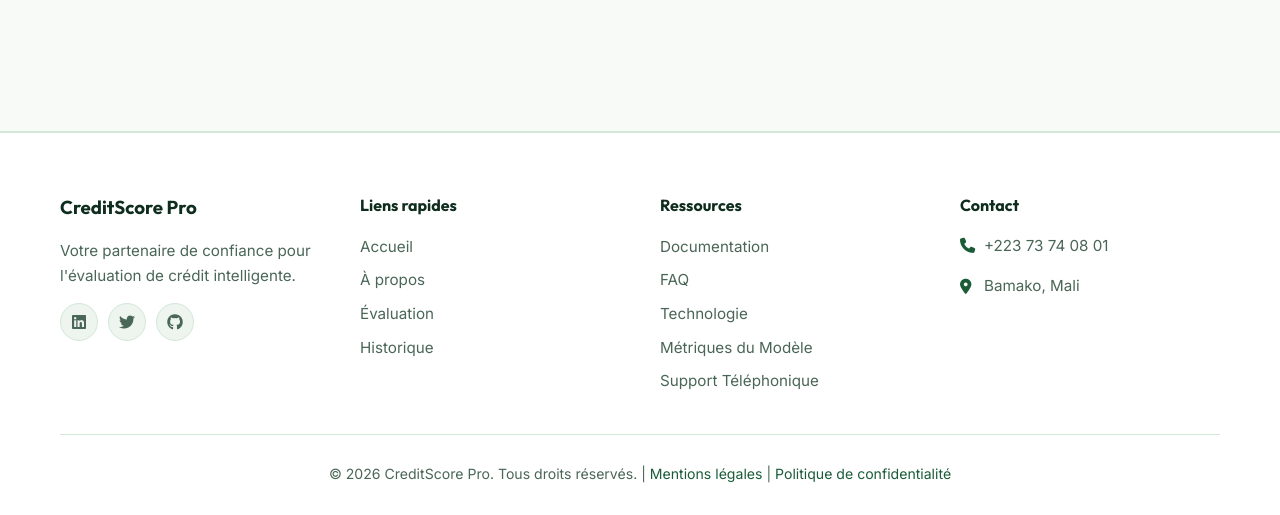
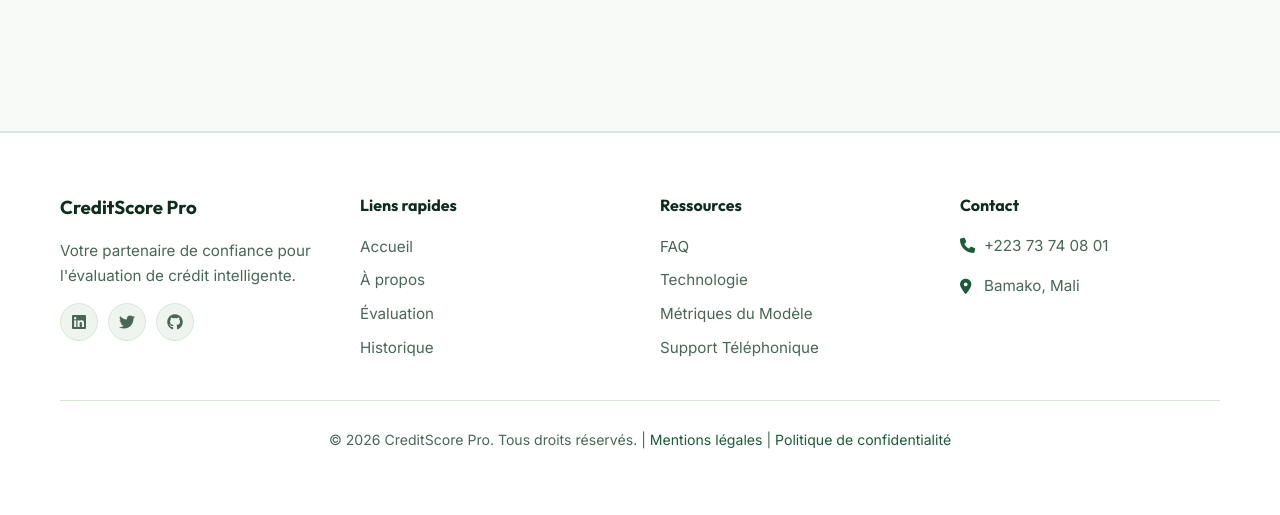
Before and after one commit to batosassa1/creditscore-pro, a Flask app: page /admin/login in a window 1280 px wide. Shown: the part 794-1309 px from the top of the page. After the commit the page ends 1243 px from the top, so only its background shows below. Run offline with Flask 3, Linux system fonts and the light colour scheme; some libraries are stand-ins or nearby versions.

Commit message:
Page documentation reservee a l'admin et retiree du menu public
Co-Authored-By: Claude Fable 5 <noreply@anthropic.com>

```diff
--- a/app.py
+++ b/app.py
@@ -563,7 +563,10 @@ def about():
     return render_template('about.html')
 
 @app.route('/documentation')
+@admin_required
 def documentation():
+    # Page technique reservee a l'administrateur : non listee dans les menus
+    # publics.
     return render_template('documentation.html')
 
 @app.route('/history')
--- a/templates/base.html
+++ b/templates/base.html
@@ -223,7 +223,6 @@
                 <div class="footer-section">
                     <h4>{% if lang == 'en' %}Resources{% else %}Ressources{% endif %}</h4>
                     <ul>
-                        <li><a href="/documentation">{% if lang == 'en' %}Documentation{% else %}Documentation{% endif %}</a></li>
                         <li><a href="/about#faq">FAQ</a></li>
                         <li><a href="/about#technology">{% if lang == 'en' %}Technology{% else %}Technologie{% endif %}</a></li>
                         <li><a href="/about#metrics">{% if lang == 'en' %}Model Metrics{% else %}Métriques du Modèle{% endif %}</a></li>
```
